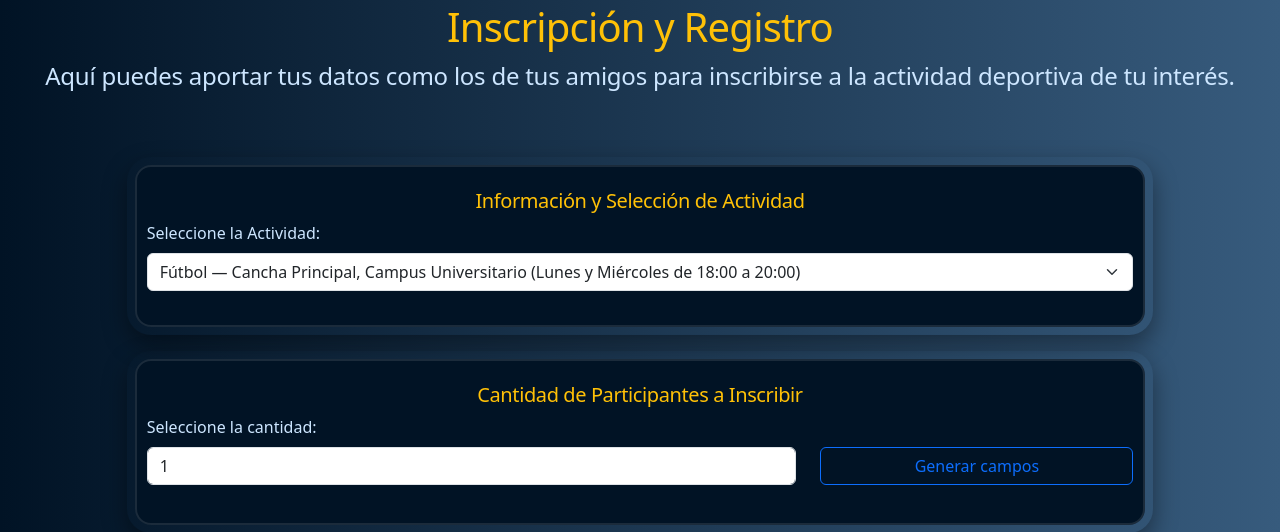
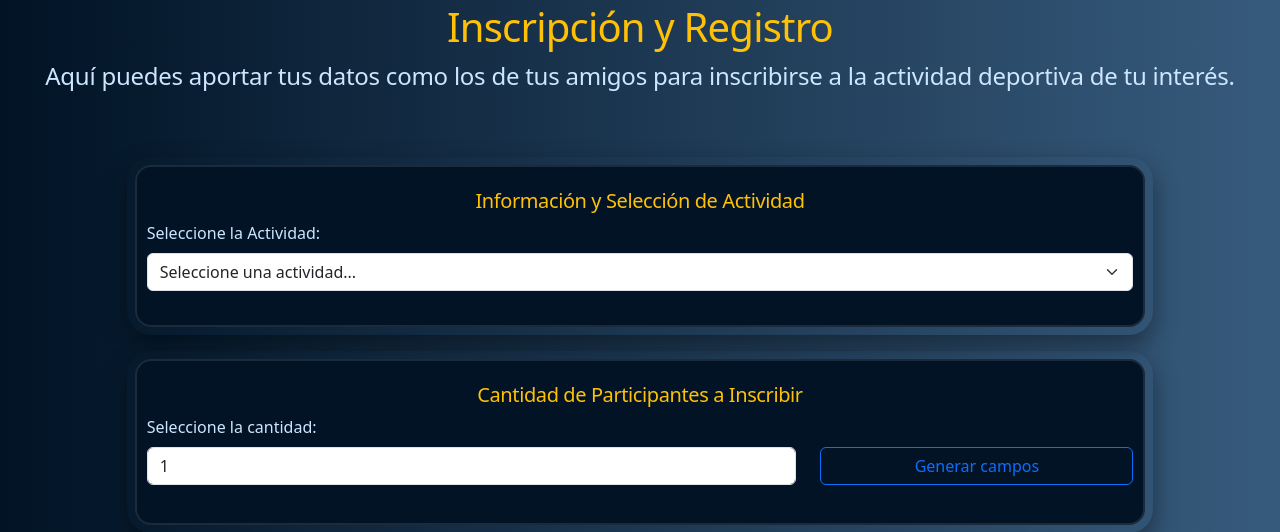
Before and after one commit to wusito/Programacion-III-Resolucion-de-Trabajos-Practicos, a Django app: page /inscribirse/ in a window 1280 px wide. Shown: the part 209-741 px from the top of the page. Run offline with Django 5.2, Linux system fonts and the light colour scheme; tables that the repository leaves empty hold one stand-in row (values such as "Sample post").

Commit message:
Actualizar la vista de inscripción: cargar actividades desde la base de datos y mejorar el formulario de selección con opciones dinámicas.

```diff
--- a/Unidad 4/Trabajo Práctico N°5-6-7-8/config/views.py
+++ b/Unidad 4/Trabajo Práctico N°5-6-7-8/config/views.py
@@ -1,5 +1,6 @@
 from django.shortcuts import render
 from django.contrib import messages
+from apps.reservas.models import ActividadDeportiva
 
 # Create your views here.
 
@@ -10,7 +11,8 @@ def registrarse(request):
     return render(request, 'registrarse.html')
 
 def inscribirse(request):
-    return render(request, 'inscribirse.html')
+    actividades = ActividadDeportiva.objects.all() # Consulta todas las actividades en SQLite3.
+    return render(request, 'inscribirse.html', {'actividades': actividades})
 
 def mis_inscripciones(request):
     return render(request, 'mis_inscripciones.html')
--- a/Unidad 4/Trabajo Práctico N°5-6-7-8/templates/inscribirse.html
+++ b/Unidad 4/Trabajo Práctico N°5-6-7-8/templates/inscribirse.html
@@ -30,23 +30,16 @@
             name="actividad"
             class="form-select"
             aria-label="Default select example"
+            required
           >
-            <option value="futbol">
-              Fútbol — Cancha Principal, Campus Universitario (Lunes y Miércoles
-              de 18:00 a 20:00)
-            </option>
-            <option value="basquet">
-              Básquet — Pabellón de Básquet, Campus Universitario (Martes y
-              Jueves de 18:00 a 20:00)
-            </option>
-            <option value="voley">
-              Vóley — Pabellón de Vóley, Campus Universitario (Miércoles y
-              Viernes de 18:00 a 20:00)
-            </option>
-            <option value="atletismo">
-              Atletismo — Circuito de Atletismo, Campus Universitario (Lunes y
-              Jueves de 18:00 a 20:00)
-            </option>
+            <option value="" selected disabled>Seleccione una actividad...</option>
+            {% for actividad in actividades %}
+              <option value="{{ actividad.id }}">
+                {{ actividad.nombre }} — {{ actividad.lugar }} (Cupo: {{ actividad.cupo }})
+              </option>
+            {% empty %}
+              <option value="" disabled>No hay actividades disponibles actualmente.</option>
+            {% endfor %}
           </select>
         </div>
       </fieldset>
```
